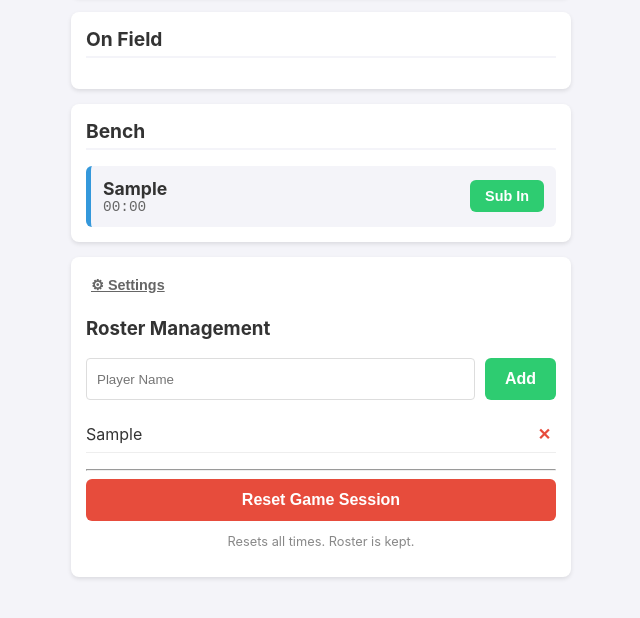
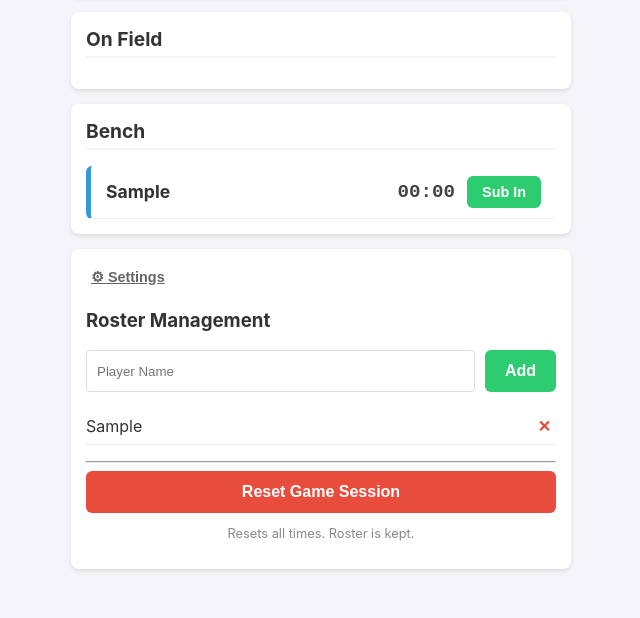
Before and after one commit to paulmecklenburg/subtracker, a plain HTML site: page index.html in a window 1280 px wide. Both pictures are taken after typing "Sample" into the empty fields and a click on the button "Add". Shown: the part 168-786 px from the top of the page, without its empty margins (319-959 px from the left). Drawn offline with Linux system fonts and the light colour scheme.

Commit message:
Feat: Improve player time tracker visibility
- Refactored player card layout to a three-column grid for better spacing.
- Increased font size and weight of player times for improved readability.
- Darkened the 'on-field' pulsing color and added a light background tint to on-field cards to enhance contrast and visibility.

```diff
--- a/script.js
+++ b/script.js
@@ -197,10 +197,8 @@ function renderPlayerList(container, players, times, btnText, cardClass) {
         div.className = `player-card ${cardClass}`;
         const isRunning = state.gameRunning && p.onField;
         div.innerHTML = `
-            <div class="player-info">
-                <span class="player-name">${p.name}</span>
-                <span class="player-time ${isRunning ? 'pulsing' : ''}">${formatTime(times[p.id])}</span>
-            </div>
+            <span class="player-name">${p.name}</span>
+            <span class="player-time ${isRunning ? 'pulsing' : ''}">${formatTime(times[p.id])}</span>
             <button class="sub-btn ${p.onField ? 'btn-secondary' : 'btn-primary'}" data-id="${p.id}">${btnText}</button>
         `;
         container.appendChild(div);
--- a/style.css
+++ b/style.css
@@ -64,36 +64,42 @@ h2 {
 }
 
 .player-card {
-    display: flex;
-    justify-content: space-between;
+    display: grid;
+    grid-template-columns: 1fr auto auto;
     align-items: center;
-    padding: 12px;
-    background: var(--bg-color);
+    gap: 12px;
+    padding: 10px 15px;
+    background: var(--card-bg);
     border-radius: 6px;
     border-left: 5px solid transparent;
+    border-bottom: 1px solid #eee;
 }
 
-.on-field-card { border-left-color: var(--primary); }
+.on-field-card {
+    border-left-color: var(--primary);
+    background: #f0fff4; /* Light green tint for on-field */
+}
 .bench-card { border-left-color: var(--bench); }
-
-.player-info {
-    display: flex;
-    flex-direction: column;
-}
 
 .player-name {
     font-weight: bold;
     font-size: 1.1rem;
+    white-space: nowrap;
+    overflow: hidden;
+    text-overflow: ellipsis;
 }
 
 .player-time {
     font-family: monospace;
-    font-size: 0.9rem;
-    color: #666;
+    font-size: 1.2rem;
+    font-weight: bold;
+    color: #444;
+    min-width: 70px;
+    text-align: right;
 }
 
 .pulsing {
-    color: var(--primary);
+    color: #1a7f43; /* Darker, more visible green */
     animation: pulse 1.5s infinite;
 }
 
```
